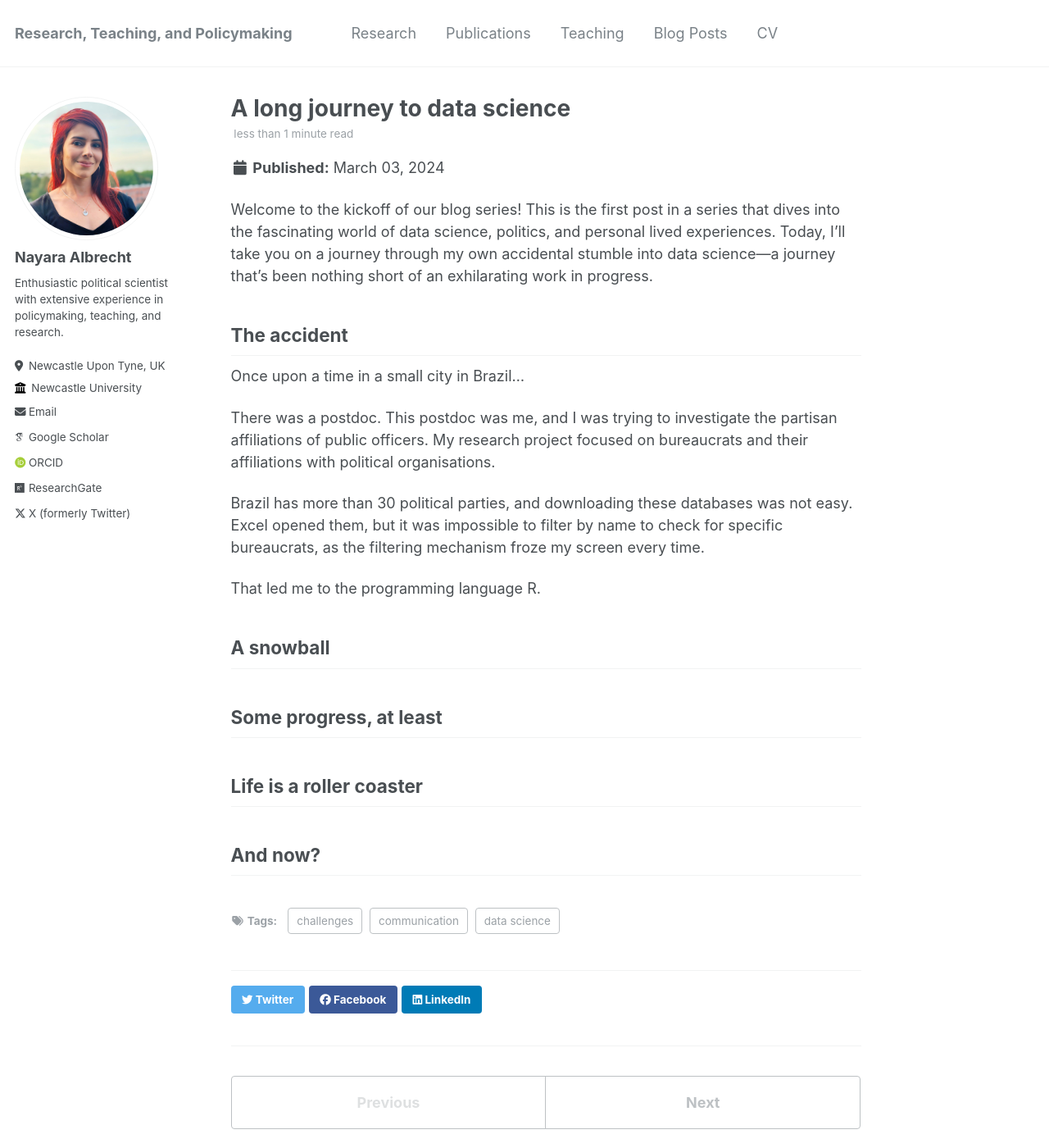
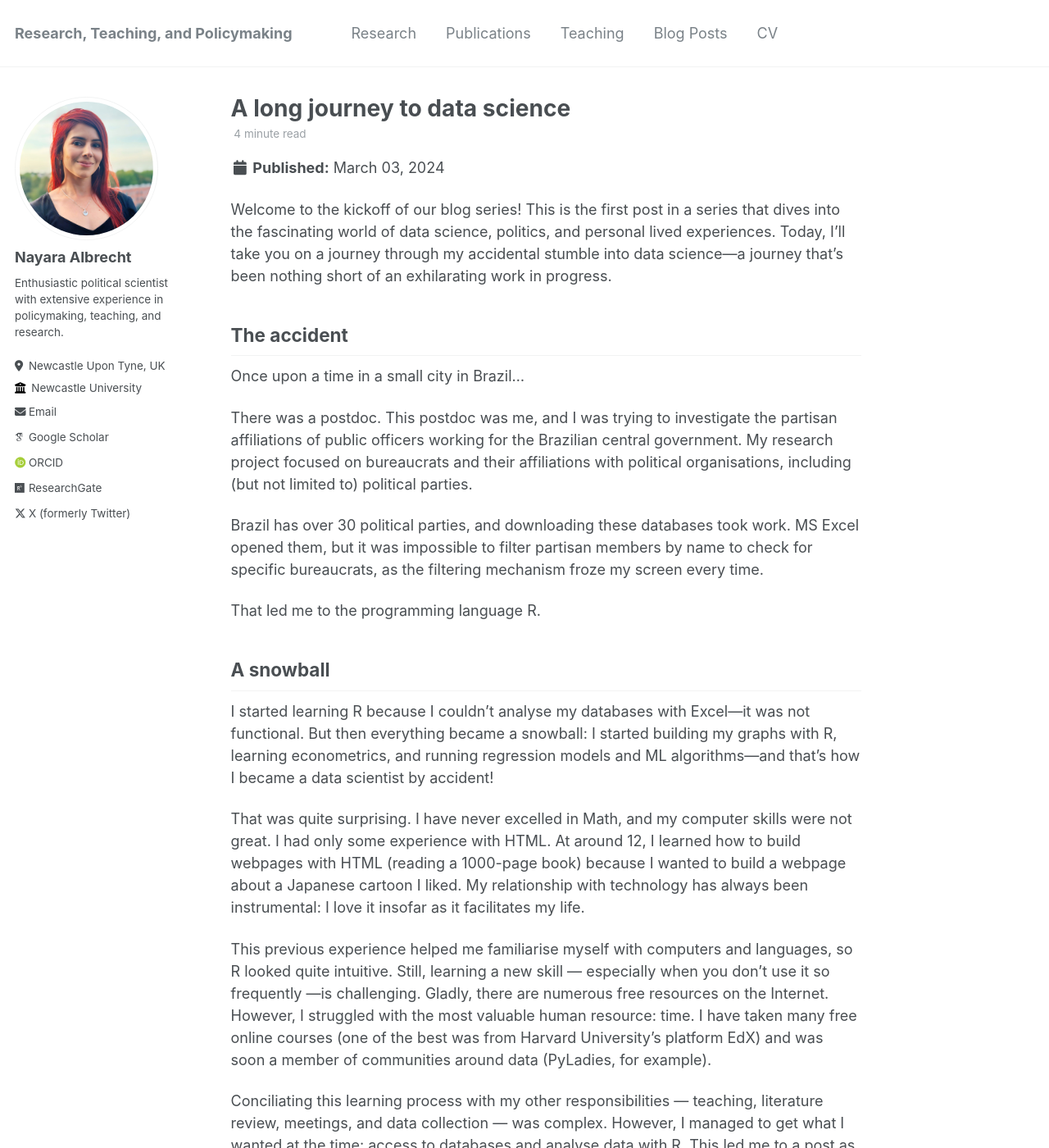
Before and after one commit to nayalbrecht/nayalbrecht.github.io, a Jekyll site: the page built from _posts/2024-03-03-blog-post-1.md, in a window 1280 px wide and 1400 px high. Shown: the whole window at 82% size. Built offline with Jekyll 4.4.1, drawn with Linux system fonts in a browser that asks for light colours; some web fonts are replaced; some of the changed text lies outside the part shown.

Commit message:
Update 2024-03-03-blog-post-1.md

```diff
--- a/_posts/2024-03-03-blog-post-1.md
+++ b/_posts/2024-03-03-blog-post-1.md
@@ -9,26 +9,34 @@ tags:
 ---
 
 
-Welcome to the kickoff of our blog series! This is the first post in a series that dives into the fascinating world of data science, politics, and personal lived experiences. Today, I'll take you on a journey through my own accidental stumble into data science—a journey that's been nothing short of an exhilarating work in progress.
+Welcome to the kickoff of our blog series! This is the first post in a series that dives into the fascinating world of data science, politics, and personal lived experiences. Today, I'll take you on a journey through my accidental stumble into data science—a journey that's been nothing short of an exhilarating work in progress.
 
 The accident
 ------
 Once upon a time in a small city in Brazil...
 
-There was a postdoc. This postdoc was me, and I was trying to investigate the partisan affiliations of public officers. My research project focused on bureaucrats and their affiliations with political organisations.
+There was a postdoc. This postdoc was me, and I was trying to investigate the partisan affiliations of public officers working for the Brazilian central government. My research project focused on bureaucrats and their affiliations with political organisations, including (but not limited to) political parties.
 
-Brazil has more than 30 political parties, and downloading these databases was not easy. Excel opened them, but it was impossible to filter by name to check for specific bureaucrats, as the filtering mechanism froze my screen every time.
+Brazil has over 30 political parties, and downloading these databases took work. MS Excel opened them, but it was impossible to filter partisan members by name to check for specific bureaucrats, as the filtering mechanism froze my screen every time.
 
 That led me to the programming language R.
 
 A snowball
 ------
+I started learning R because I couldn't analyse my databases with Excel—it was not functional. But then everything became a snowball: I started building my graphs with R, learning econometrics, and running regression models and ML algorithms—and that's how I became a data scientist by accident!
 
-Some progress, at least
+That was quite surprising. I have never excelled in Math, and my computer skills were not great. I had only some experience with HTML. At around 12, I learned how to build webpages with HTML (reading a 1000-page book) because I wanted to build a webpage about a Japanese cartoon I liked. My relationship with technology has always been instrumental: I love it insofar as it facilitates my life.
+
+This previous experience helped me familiarise myself with computers and languages, so R looked quite intuitive. Still, learning a new skill — especially when you don't use it so frequently —is challenging. Gladly, there are numerous free resources on the Internet. However, I struggled with the most valuable human resource: time. I have taken many free online courses (one of the best was from Harvard University's platform EdX) and was soon a member of communities around data (PyLadies, for example).
+
+Conciliating this learning process with my other responsibilities — teaching, literature review, meetings, and data collection — was complex. However, I managed to get what I wanted at the time: access to databases and analyse data with R. This led me to a post as a research associate in data at Newcastle University. Then, I had to learn other things, such as data visualisation with Power BI, GIS, Tableau, and other tools. The snowball became an avalanche.
+
+Learning is a roller coaster.
 ------
+There is still much to learn. Data science and technology are constantly evolving, and tools emerge every second. Now, we have machine learning algorithms and generative artificial intelligence, which are still black boxes. We have software and additional tools that assist in different stages of research. Keeping pace with all these new technologies might be overwhelming.
 
-Life is a roller coaster
+Progress is not always linear. If we build a graph about life, it is not a single line going up. It's more like waves - a roller coaster. There are moments when you feel you are not evolving and peaks of excitement. And there is always something new to learn. It's an endless journey with many ups and downs.
+
+A life lesson
 ------
-
-And now?
-------
+Data science requires an ongoing commitment to learning and resilience. Learning programming languages without a computer science background is challenging but not impossible. Starting something new is usually scary. But, with courage, perseverance, and hope, we can do wonderful things! I'm not a big fan of coaching talks, but if I could advise people starting with programming, I would say, "Be grateful for the small things". Every little achievement counts, and we should be proud even of our little progress (sometimes, it looks small, but it's
```
